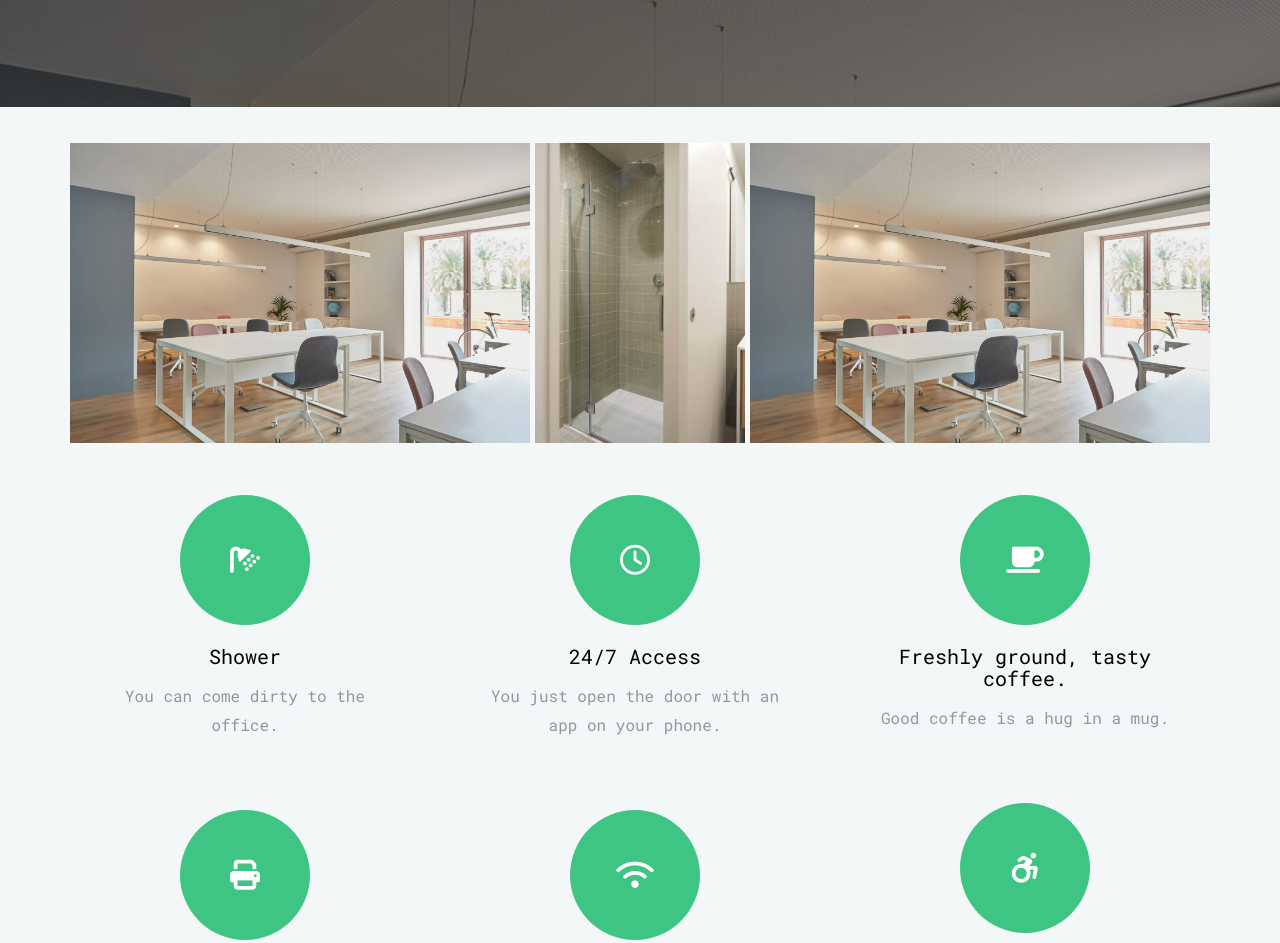
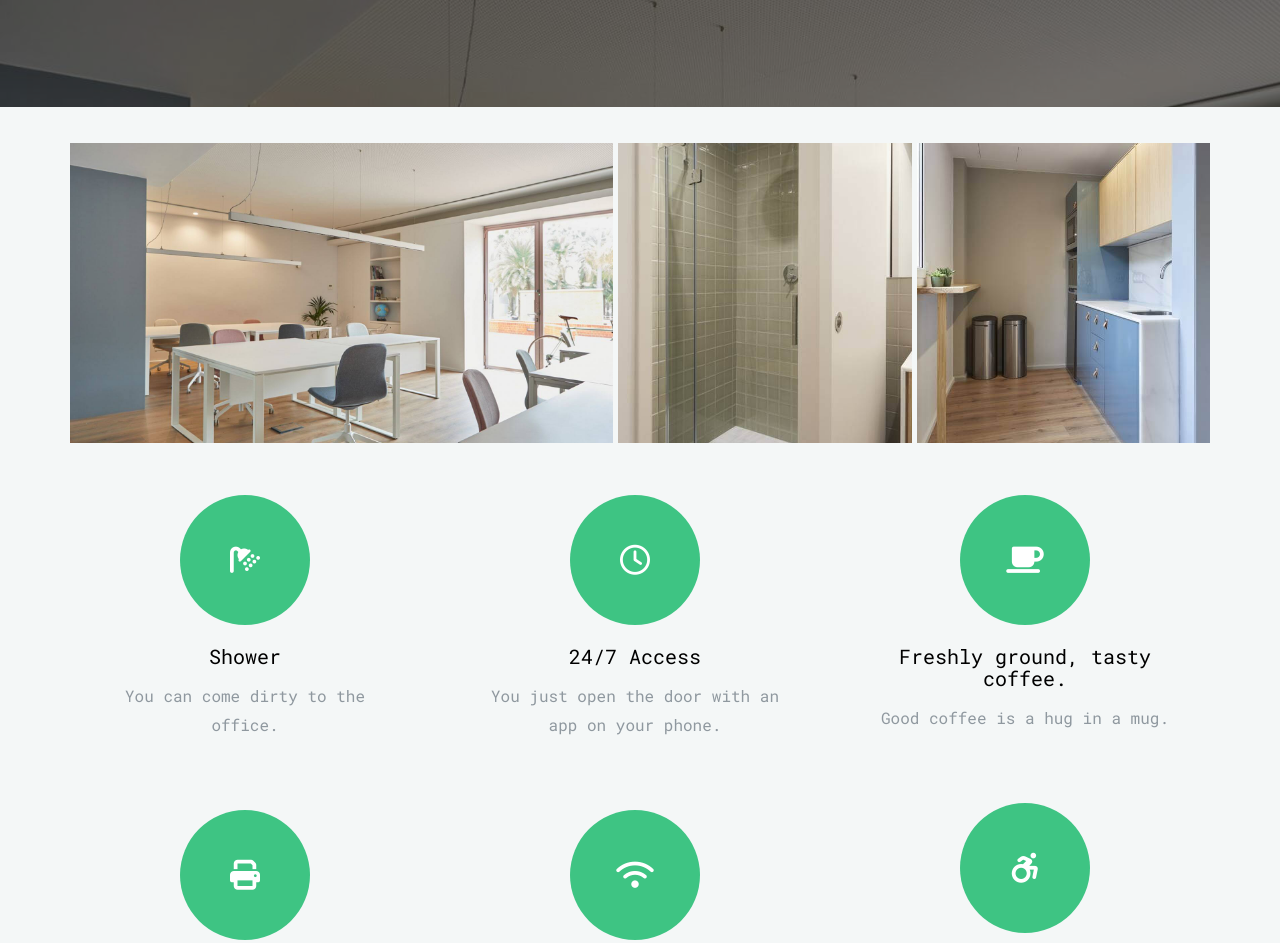
Before and after one commit to sonny-weir/coworking-la-platja, a website: page dist/index.html in a window 1280 px wide. Shown: the part 793-1736 px from the top of the page. Drawn offline with Linux system fonts and the light colour scheme; files whose address does not match are found by name.

Commit message:
solved pictures issue

```diff
--- a/dist/index.html
+++ b/dist/index.html
@@ -117,7 +117,7 @@
 					   					<img src="images/work-area_2.jpg" class="zoom" />
 					   				</a>
 					   				<a href="images/work-area_3.jpg" target="_blank">
-					   					<img src="images/work-area_1.jpg" class="zoom" />
+					   					<img src="images/work-area_3.jpg" class="zoom" />
 					   				</a>
 					   				<!--<a href="images/work-area_1.jpg" target="_blank">
 					<img src="images/work-area_2.jpg" class="zoom" />
```
